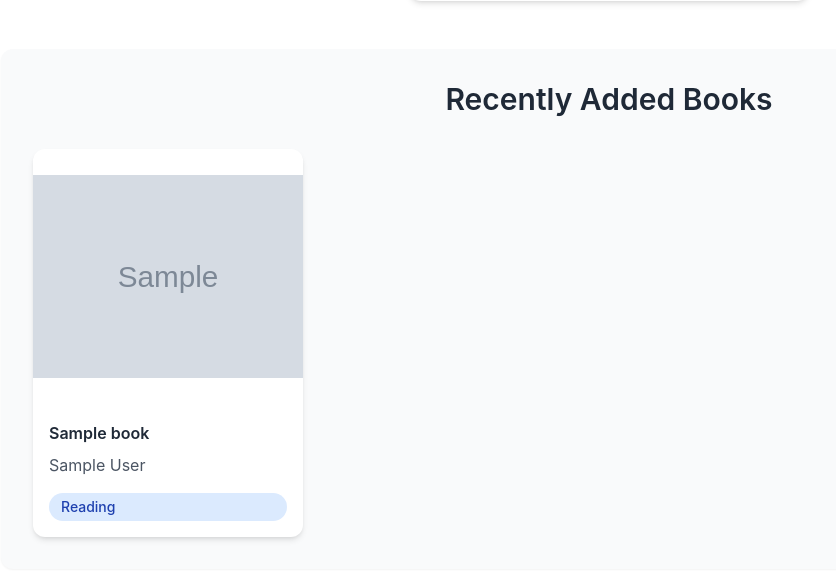
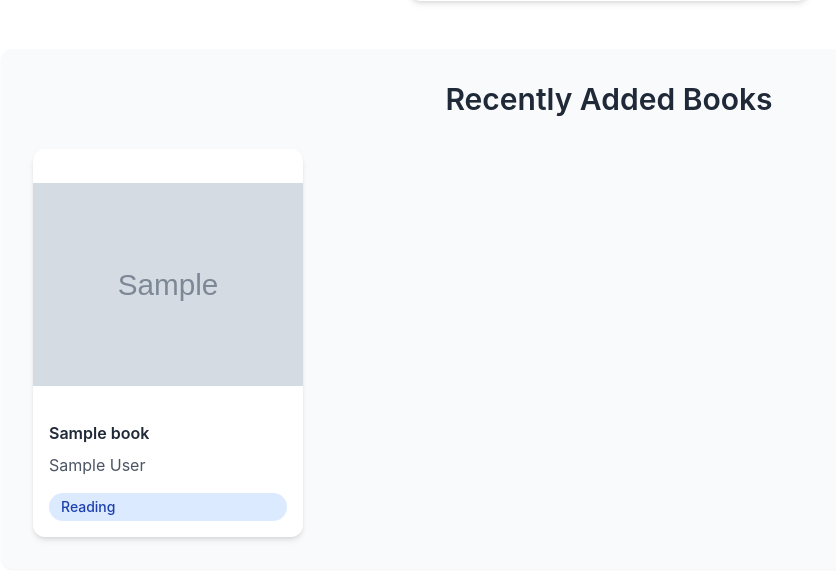
Before and after one commit to DanaG314/shelfspace, a Django app: page / in a window 1280 px wide. Shown: the part 726-1311 px from the top of the page, without its empty margins (31-867 px from the left). Run offline with Django 5.2, Linux system fonts and the light colour scheme; tables that the repository leaves empty hold one stand-in row (values such as "Sample post"); grey boxes marked "Sample" are stand-in pictures; some libraries are stand-ins or nearby versions.

Commit message:
padding top adding to images

```diff
--- a/main_app/templates/books/bookshelf.html
+++ b/main_app/templates/books/bookshelf.html
@@ -77,7 +77,7 @@ ShelfSpace{%endblock%} {% block content %}
             <img
               src="{{ book.cover_url }}"
               alt="{{ book.title }}"
-              class="w-[85%] mx-auto aspect-[3/4] object-contain rounded-lg shadow-sm group-hover:shadow-md transition-shadow duration-200"
+              class="w-[85%] mx-auto aspect-[3/4] object-contain rounded-lg shadow-sm group-hover:shadow-md transition-shadow duration-200 pt-4"
             />
             {% else %}
             <div
--- a/main_app/templates/home.html
+++ b/main_app/templates/home.html
@@ -77,7 +77,7 @@
         <img
           src="{{ book.cover_url }}"
           alt="{{ book.title }}"
-          class="w-full h-64 object-contain"
+          class="w-full h-64 object-contain pt-4"
         />
         {% else %}
         <div
```
